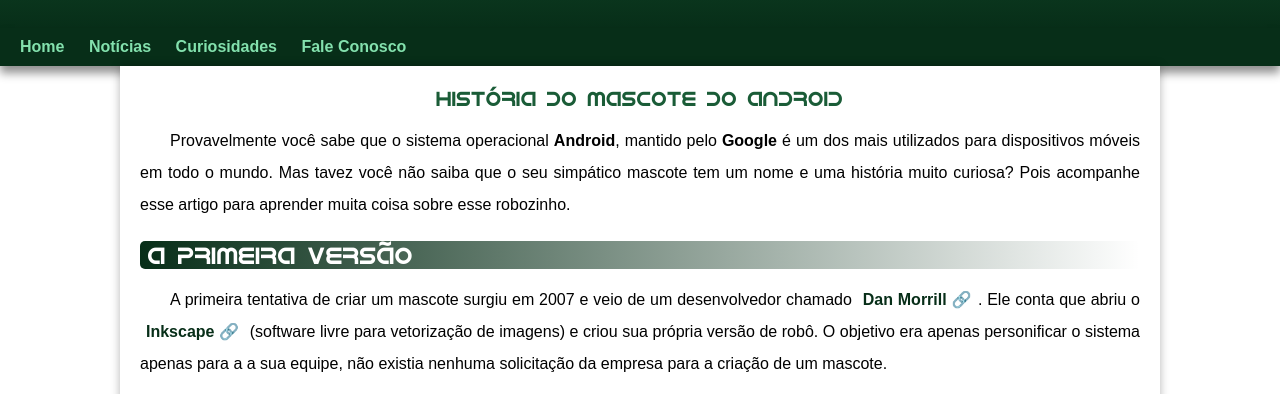
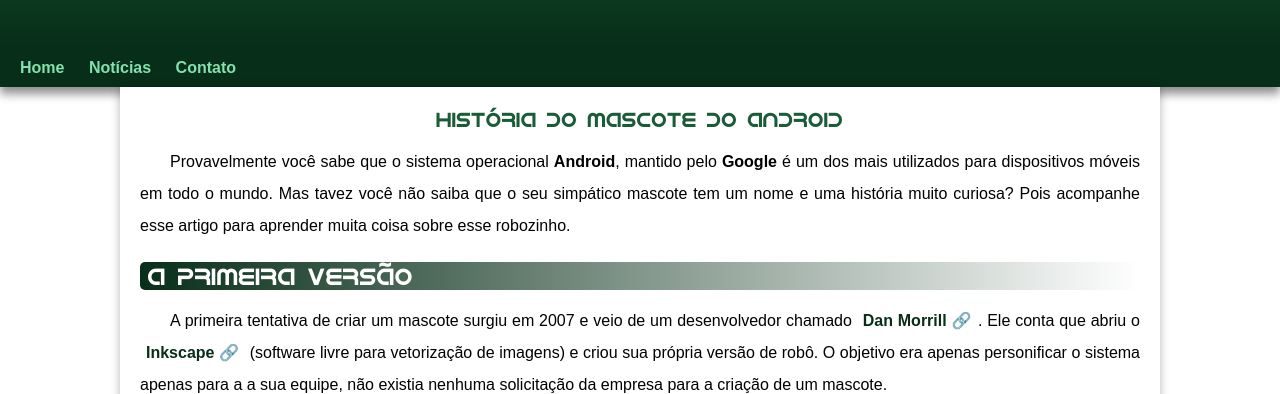
Before and after one commit to GabsMTS/Projeto-android, a plain HTML site: page index.html in a window 1280 px wide. Shown: the part 162-556 px from the top of the page. Drawn offline with Linux system fonts and the light colour scheme.

Commit message:
correção navbar e header

```diff
--- a/estilo/style.css
+++ b/estilo/style.css
@@ -59,6 +59,8 @@
     padding-left: 10px;
     padding-right: 10px;
     margin: auto;
+    padding-bottom: 50px;
+    padding-top: 20px;
 }
 
 nav {
--- a/index.html
+++ b/index.html
@@ -17,8 +17,7 @@
 <nav>
         <a href="#">Home</a>
         <a href="#">Notícias</a>
-        <a href="#">Curiosidades</a>
-        <a href="#">Fale Conosco</a>
+        <a href="#">Contato</a>
 </nav>
 <main>
     <article>
```
